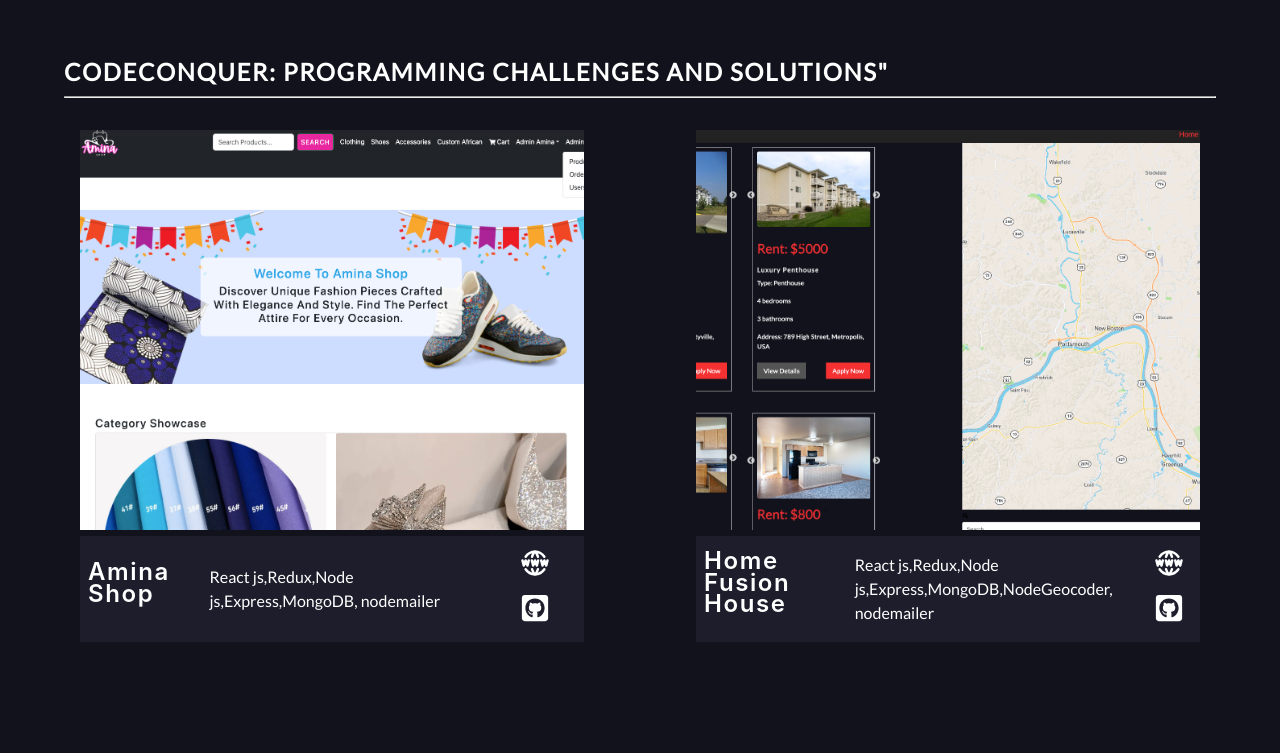
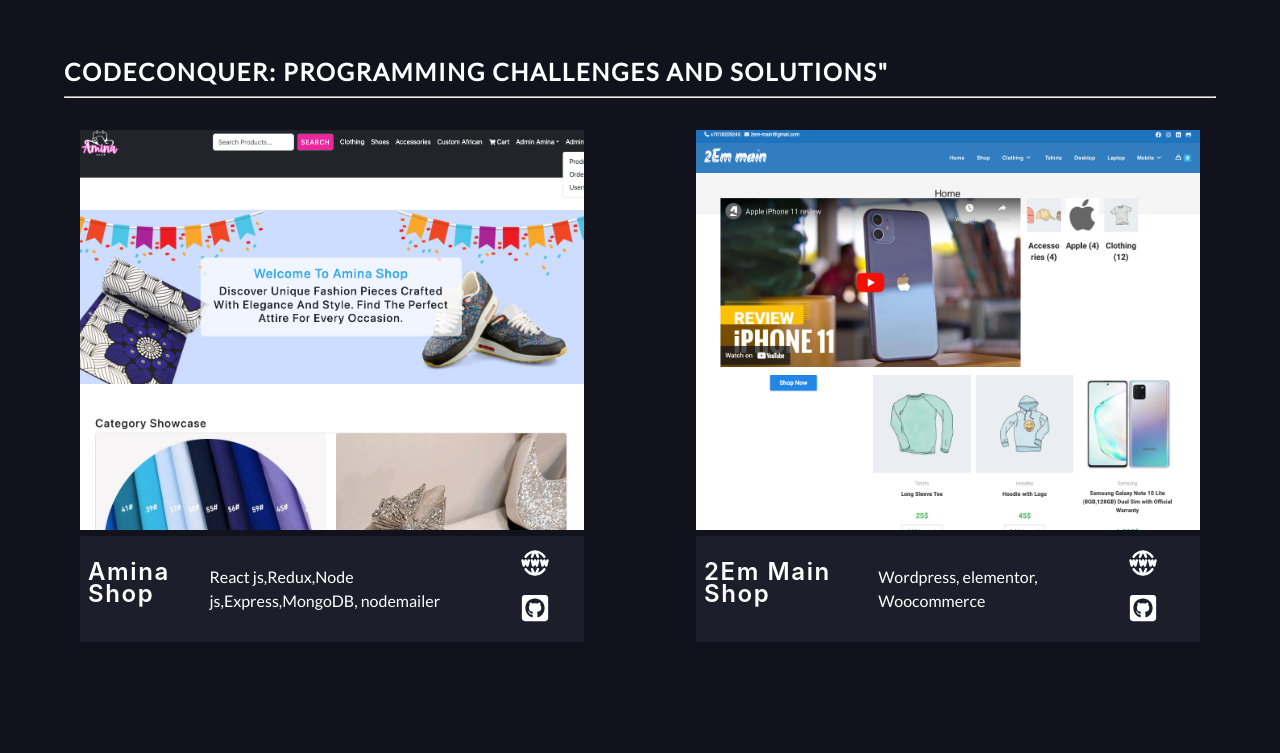
Before and after one commit to ADAMADIOUF/aminataportfolio, a React (Create React App) app: page / in a window 1280 px wide. Shown: the part 1060-1813 px from the top of the page. Built offline with nearby package versions, Linux system fonts and the light colour scheme; a web font is replaced by a local one.

Commit message:
add projects

```diff
--- a/src/data.js
+++ b/src/data.js
@@ -84,6 +84,14 @@
   },
   {
     id: nanoid(),
+    img: 'images/2emain.png',
+    url: 'https://2em-main.com/',
+
+    title: '2Em Main Shop  ',
+    skills: 'Wordpress, elementor, Woocommerce',
+  },
+  {
+    id: nanoid(),
     img: 'images/house.png',
     url: 'https://www.homefusion.house/',
     github: 'https://github.com/ADAMADIOUF/homefusion',
```
Also changed, not shown: public/images/2emain.png (added).
